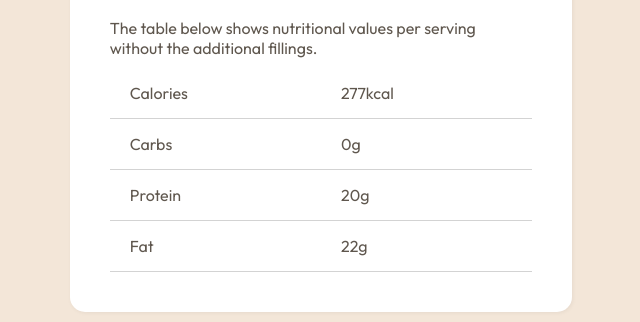
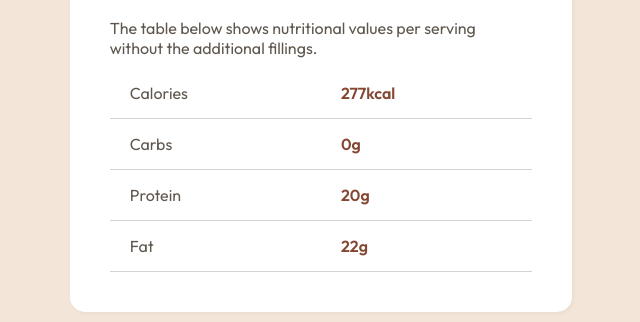
Before and after one commit to ivan-josef/recipe-page, a plain HTML site: page index.html in a window 1280 px wide. Shown: the part 1509-1831 px from the top of the page, 319-959 px from the left. Drawn offline with Linux system fonts and the light colour scheme.

Commit message:
initial adjustments

```diff
--- a/index.html
+++ b/index.html
@@ -56,20 +56,20 @@
         <p class="paragraph">The table below shows nutritional values per serving without the additional fillings.</p>
         <table class="card__table">
           <tr>
-            <td class="table__collums">Calories</td>
-            <td class="table__collums">277kcal</td>
+            <td>Calories</td>
+            <td class="table__collums list--bolder">277kcal</td>
           </tr>
           <tr>
-            <td class="table__collums">Carbs</td>
-            <td class="table__collums">0g</td>
+            <td>Carbs</td>
+            <td class="table__collums list--bolder">0g</td>
           </tr>
           <tr>
-            <td class="table__collums">Protein</td>
-            <td class="table__collums">20g</td>
+            <td>Protein</td>
+            <td class="table__collums list--bolder">20g</td>
           </tr>
           <tr>
-            <td class="table__collums">Fat</td>
-            <td class="table__collums">22g</td>
+            <td>Fat</td>
+            <td class="table__collums list--bolder">22g</td>
           </tr>
         </table>
       </div>
--- a/style.css
+++ b/style.css
@@ -34,7 +34,7 @@ body{
 
 }
 
-body p, .table__collums {
+body p, td {
     font-size: 16px;
     color: var(--Stone_600);
     padding: 0px 0px 10px;
@@ -139,4 +139,6 @@ body p, .table__collums {
 
 }
 
+.table__collums{
+    color: var(--Brown_800);
 }
```
